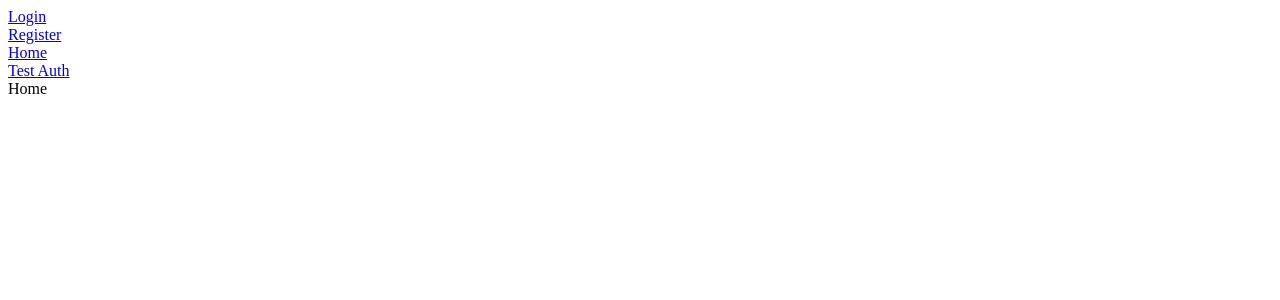
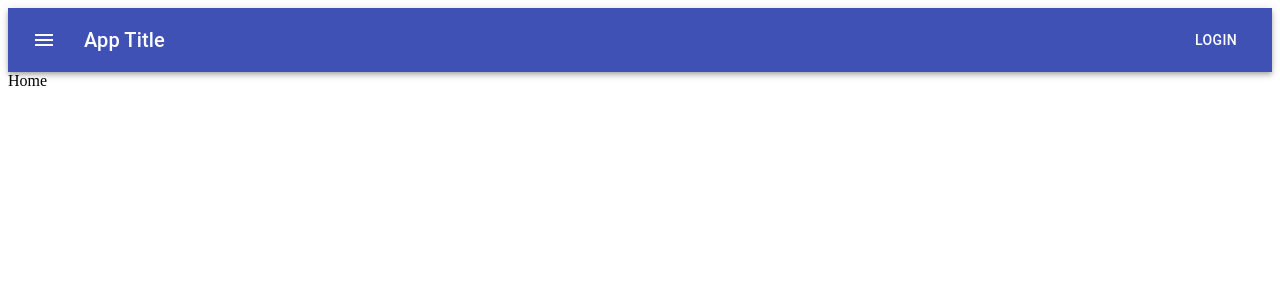
Before and after one commit to jsolis14/rapidRecies-frontend, a React (Create React App) app: page / in a window 1280 px wide. Shown: the top 300 px of the page. Built offline with nearby package versions, Linux system fonts and the light colour scheme.

Commit message:
added material lite navbar

```diff
--- a/package.json
+++ b/package.json
@@ -4,6 +4,8 @@
   "private": true,
   "dependencies": {
     "@apollo/client": "^3.3.6",
+    "@material-ui/core": "^4.11.2",
+    "@material-ui/icons": "^4.11.2",
     "@testing-library/jest-dom": "^5.11.6",
     "@testing-library/react": "^11.2.2",
     "@testing-library/user-event": "^12.6.0",
--- a/src/App.tsx
+++ b/src/App.tsx
@@ -5,7 +5,7 @@
 import { Login } from './components/user/Login';
 import { Register } from './components/user/Register';
 import { TestAuth } from './components/user/TestAuth';
-
+import NavBar from './components/NavBar/NavBar';
 const HELLO = gql`
   query {
     hello(name:"Jesse")
@@ -15,20 +15,9 @@
   return (
     <BrowserRouter>
       <div>
-        <header>
-          <div>
-            <Link to="/login">Login</Link>
-          </div>
-          <div>
-            <Link to="/register">Register</Link>
-          </div>
-          <div>
-            <Link to="/">Home</Link>
-          </div>
-          <div>
-            <Link to='test'>Test Auth</Link>
-          </div>
-        </header>
+        <nav>
+          <NavBar />
+        </nav>
       </div>
       <Switch>
         <Route exact path="/" component={Home} />
--- /dev/null
+++ b/src/components/NavBar/NavBar.tsx
@@ -0,0 +1,42 @@
+import React, { useState } from 'react';
+import { createStyles, makeStyles, Theme } from '@material-ui/core/styles';
+import AppBar from '@material-ui/core/AppBar';
+import Toolbar from '@material-ui/core/Toolbar';
+import Typography from '@material-ui/core/Typography';
+import Button from '@material-ui/core/Button';
+import IconButton from '@material-ui/core/IconButton';
+import MenuIcon from '@material-ui/icons/Menu';
+
+const useStyles = makeStyles((theme: Theme) =>
+    createStyles({
+        root: {
+            flexGrow: 1,
+        },
+        menuButton: {
+            marginRight: theme.spacing(2),
+        },
+        title: {
+            flexGrow: 1,
+        },
+    }),
+);
+
+export default function NavBar() {
+    const classes = useStyles();
+    const [isAuth, setIsAuth] = useState()
+    return (
+        <div className={classes.root}>
+            <AppBar position="static">
+                <Toolbar>
+                    <IconButton edge="start" className={classes.menuButton} color="inherit" aria-label="menu">
+                        <MenuIcon />
+                    </IconButton>
+                    <Typography variant="h6" className={classes.title}>
+                        App Title
+                    </Typography>
+                    <Button color="inherit">Login</Button>
+                </Toolbar>
+            </AppBar>
+        </div>
+    );
+}
--- a/src/index.tsx
+++ b/src/index.tsx
@@ -6,7 +6,7 @@
 import { setContext } from '@apollo/client/link/context';
 import { ApolloProvider } from '@apollo/client';
 import jwt_decode, { JwtDecodeOptions } from "jwt-decode";
-import { rmdirSync } from 'fs';
+
 
 interface JWTDecode {
   exp: number,
```
Also changed, not shown: 2 other files (tests, documents, lock files or other folders).
